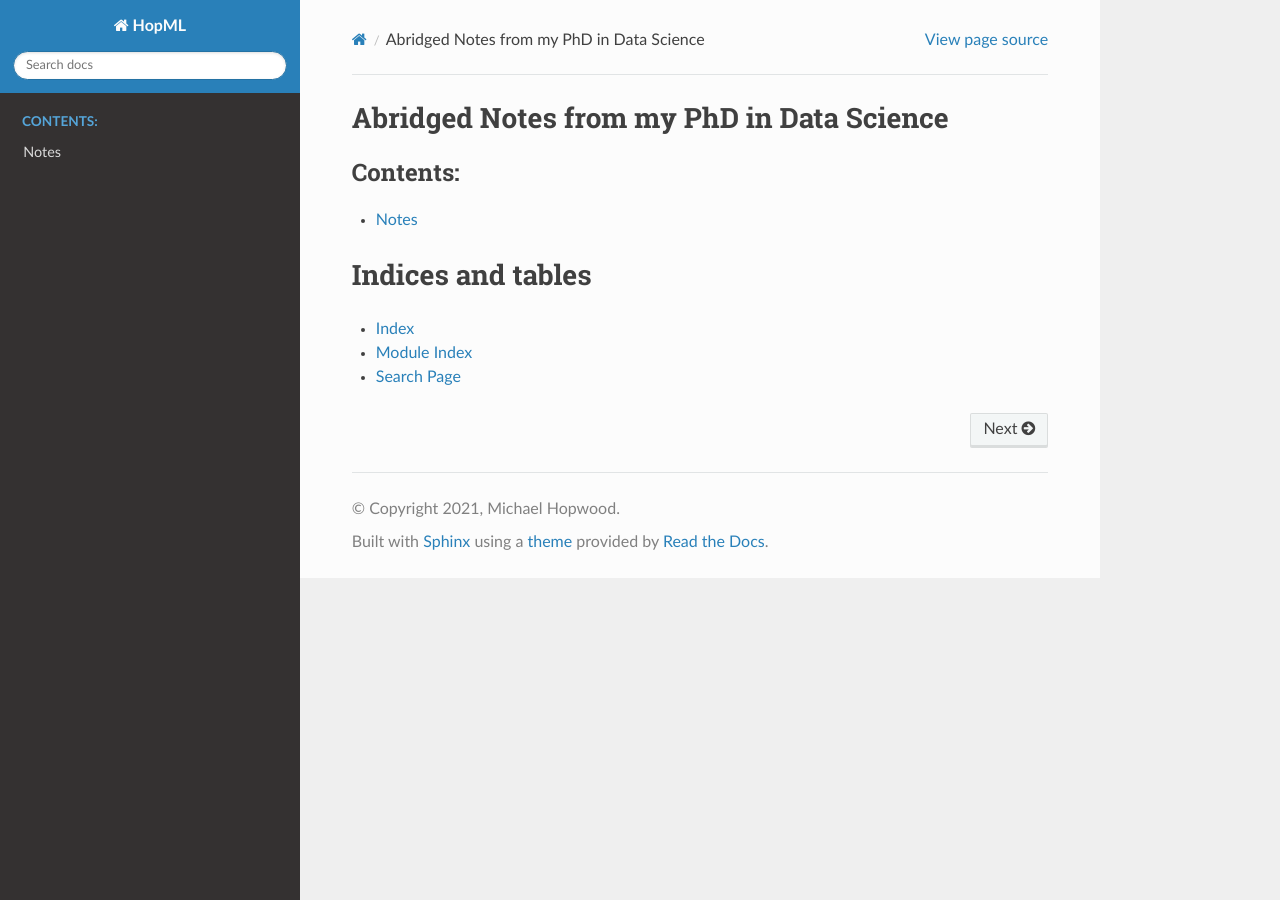
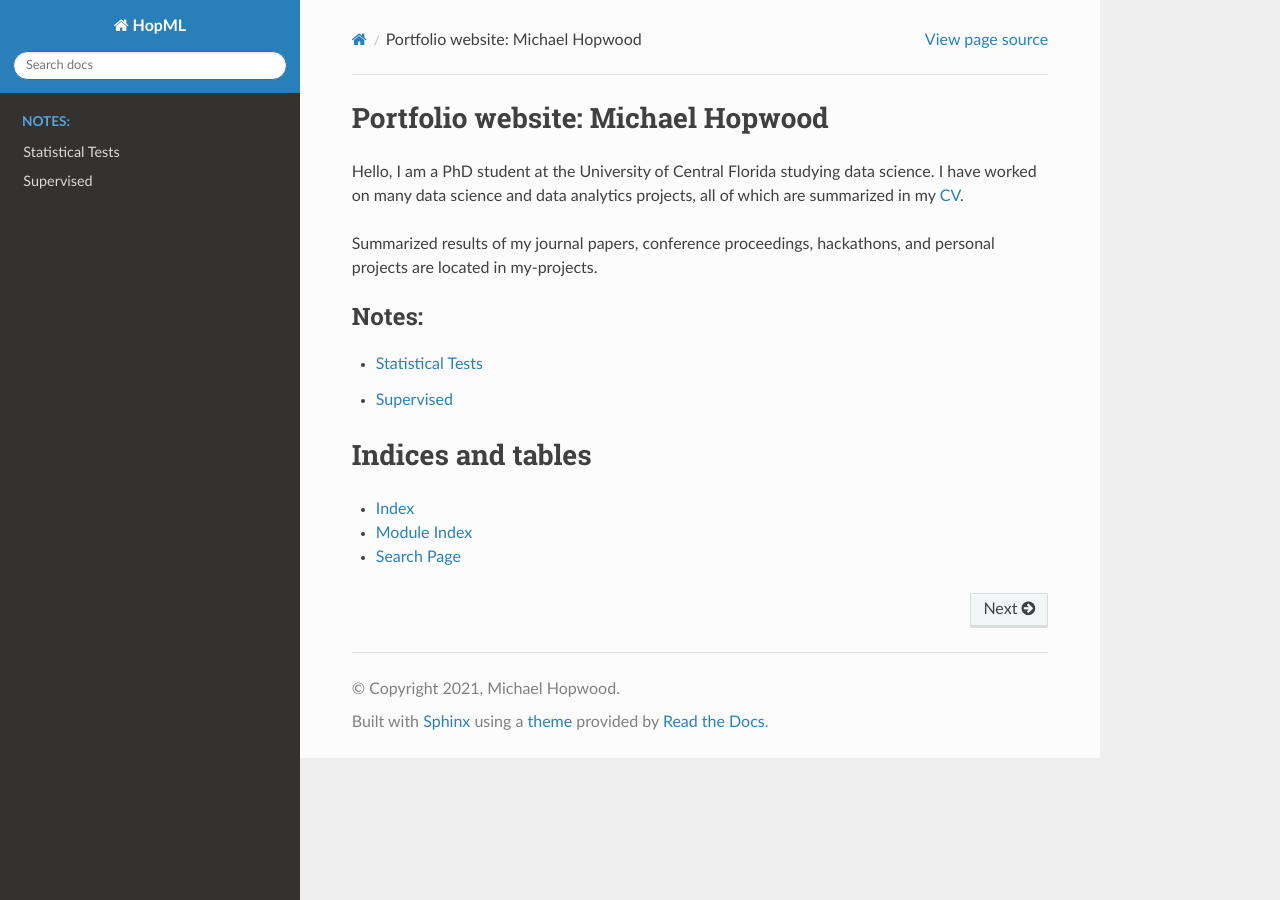
Before and after one commit to MichaelHopwood/HopML, a Sphinx documentation site: the page built from docs/index.rst, in a window 1280 px wide. Built offline with Sphinx 7.4.7 and the Read the Docs theme 2.0.0, drawn with Linux system fonts in a browser that asks for light colours; pages that are not in the unit, such as notebooks, are missing from menus.

```diff
--- a/docs/index.rst
+++ b/docs/index.rst
@@ -1,12 +1,16 @@
-Abridged Notes from my PhD in Data Science
-==========================================
+Portfolio website: Michael Hopwood
+==================================
+
+Hello, I am a PhD student at the University of Central Florida studying data science. I have worked on many data science and data analytics projects, all of which are summarized in my `CV <https://github.com/MichaelHopwood/HopML/blob/main/docs/_static/MICHAEL_HOPWOOD_CV.PDF>`_.
+
+Summarized results of my journal papers, conference proceedings, hackathons, and personal projects are located in :ref:`my-projects`.
 
 .. toctree::
    :maxdepth: 2
-   :caption: Contents:
+   :caption: Notes:
 
-   examples
-
+   statistical_tests
+   supervised
 
 Indices and tables
 ==================
--- /dev/null
+++ b/docs/notes.rst
@@ -0,0 +1,11 @@
+Abridged Notes from my PhD in Data Science
+==========================================
+
+The notes on this website was written during my PhD in data science. Below are a list of topics.
+
+.. toctree::
+   :maxdepth: 2
+   :caption: Notes:
+
+   statistical_tests
+   supervised
--- /dev/null
+++ b/docs/projects.rst
@@ -0,0 +1,3 @@
+.. _my-projects:
+
+.. image:: tent.png
--- a/docs/examples.rst
+++ b/docs/supervised.rst
@@ -1,11 +1,10 @@
-Notes
-==============
+Supervised
+==========
 
 Check out the notes below!
 
 .. toctree::
    :maxdepth: 2
-   :caption: List of notes:
+   :caption: List of notes related to supervised models:
 
    nblinks/supervised/1.nblink
-   nblinks/statistical_tests/1.nblink
```
Also changed, not shown: docs/statistical_tests.rst (added, +10 -0 lines).
